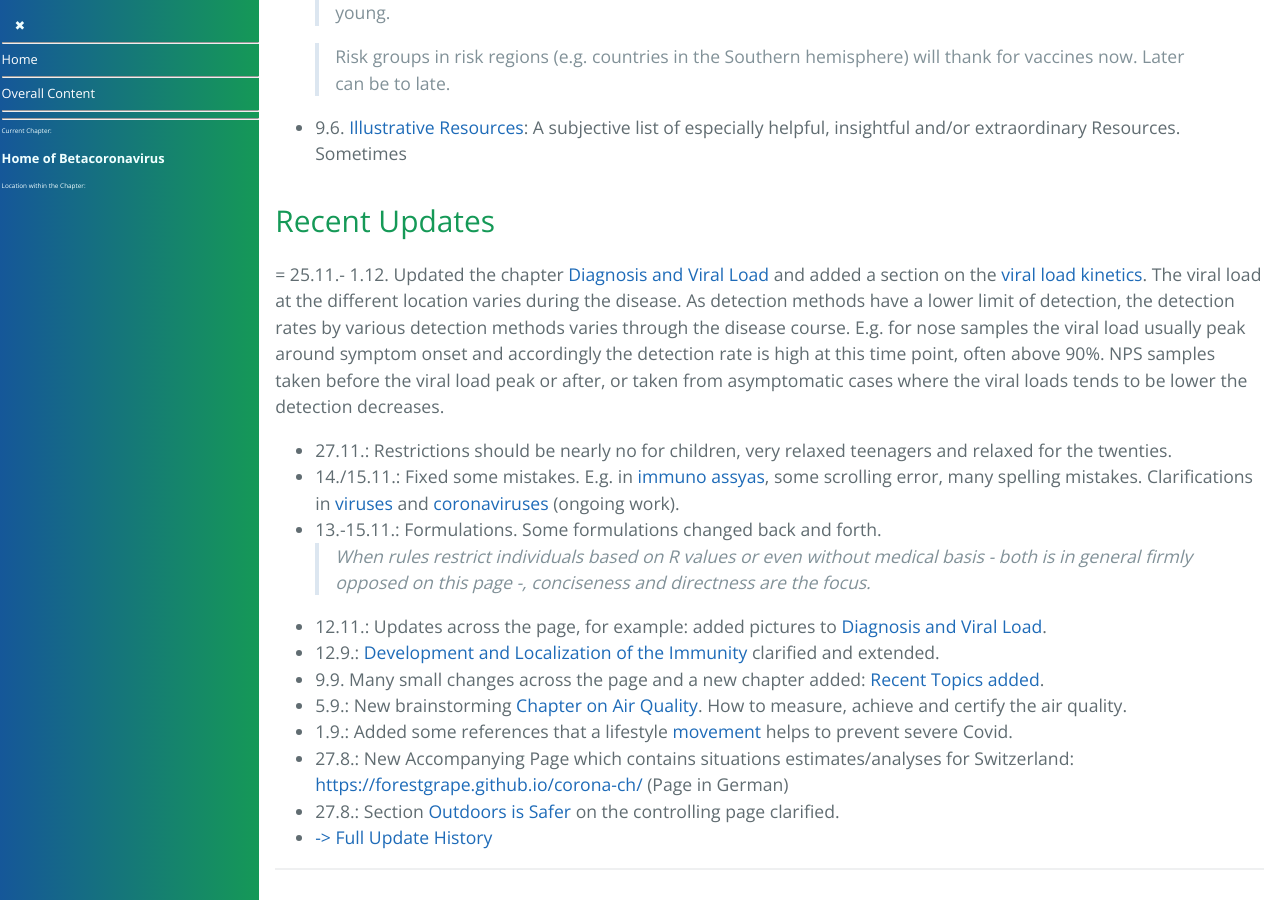
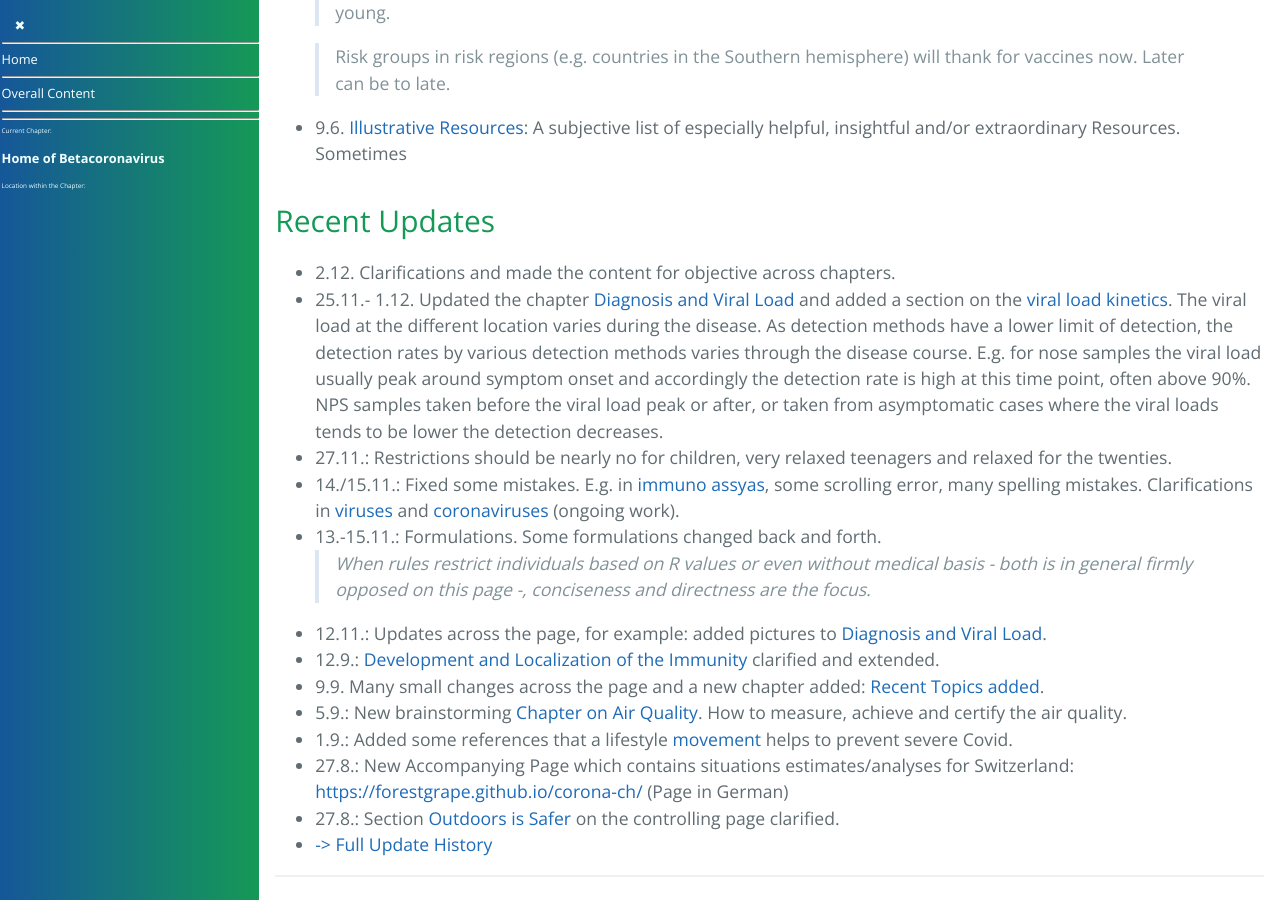
Before and after one commit to forestgrape/coronavirus, a Jekyll site: the page built from index.md, in a window 1280 px wide and 900 px high, scrolled down 2449 px. Built offline with Jekyll 4.4.1, drawn with Linux system fonts in a browser that asks for light colours; our own code applies the rules of GitHub Pages for plain Markdown files.

Commit message:
update section

```diff
--- a/index.md
+++ b/index.md
@@ -69,7 +69,8 @@ This section overviews the entire content. The [content section](#content) lists
 - 9.6. [Illustrative Resources](1_introduction/illustrative_resources.md): A subjective list of especially helpful, insightful and/or extraordinary Resources. Sometimes
 
 ### Recent Updates
-= 25.11.- 1.12. Updated the chapter [Diagnosis and Viral Load](./3_medical/diagnosis_and_viral_load.md) and added a section on the [viral load kinetics](./3_medical/diagnosis_and_viral_load.md#viral-load-kinetics). The viral load at the different location varies during the disease. As detection methods have a lower limit of detection, the detection rates by various detection methods varies through the disease course. E.g. for nose samples the viral load usually peak around symptom onset  and accordingly the detection rate is high at this time point, often above 90%. NPS samples taken before the viral load peak or after, or taken from asymptomatic cases where the viral loads tends to be lower the detection decreases.
+- 2.12. Clarifications and made the content for objective across chapters.
+- 25.11.- 1.12. Updated the chapter [Diagnosis and Viral Load](./3_medical/diagnosis_and_viral_load.md) and added a section on the [viral load kinetics](./3_medical/diagnosis_and_viral_load.md#viral-load-kinetics). The viral load at the different location varies during the disease. As detection methods have a lower limit of detection, the detection rates by various detection methods varies through the disease course. E.g. for nose samples the viral load usually peak around symptom onset  and accordingly the detection rate is high at this time point, often above 90%. NPS samples taken before the viral load peak or after, or taken from asymptomatic cases where the viral loads tends to be lower the detection decreases.
 - 27.11.: Restrictions should be nearly no for children, very relaxed teenagers and relaxed for the twenties.
 - 14./15.11.: Fixed some mistakes. E.g. in [immuno assyas](./3_medical/immuno_assyas.md), some scrolling error, many spelling mistakes. Clarifications in [viruses](./2_biological/viruses.md) and [coronaviruses](2_biological/coronavirus.md) (ongoing work).
 - 13.-15.11.: Formulations. Some formulations changed back and forth.
```
